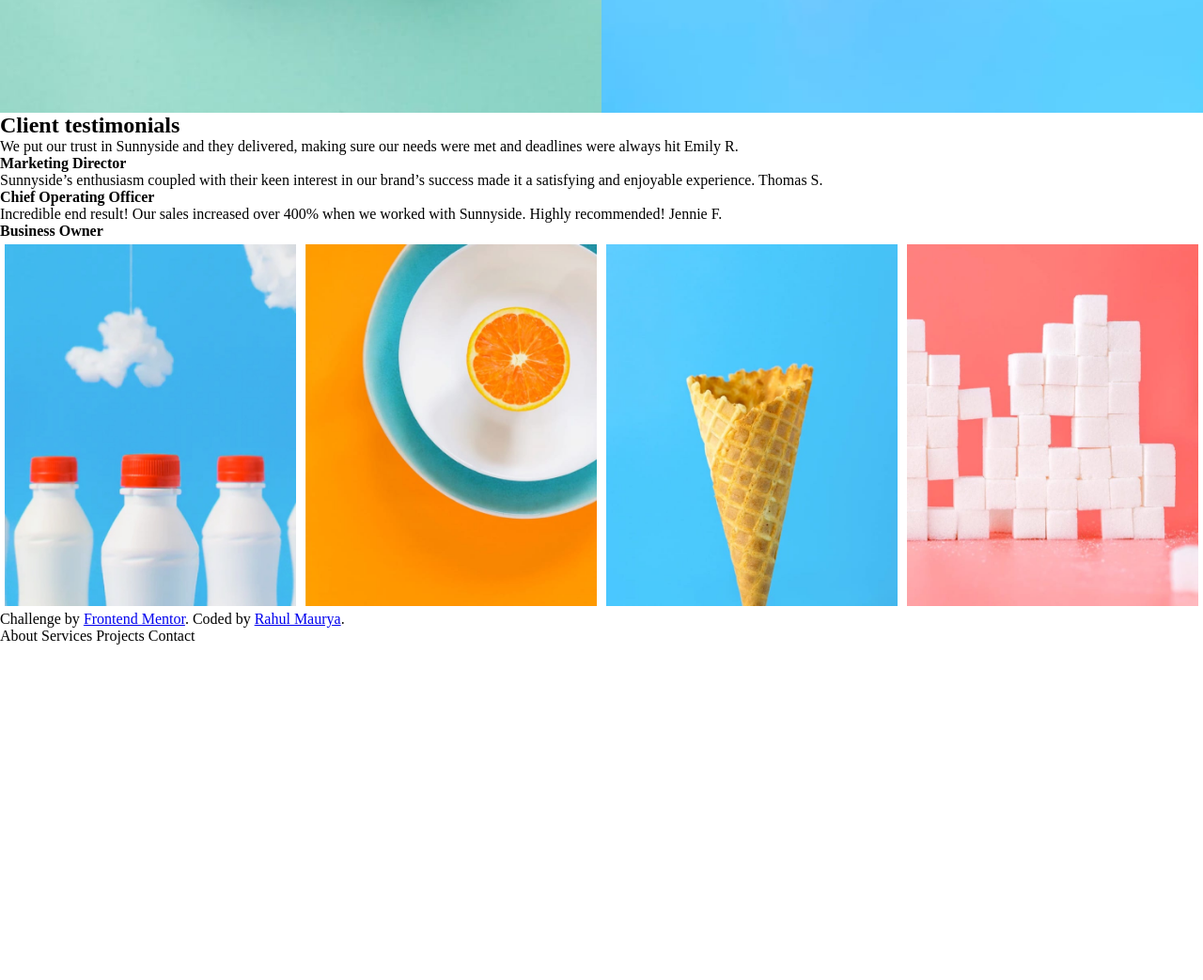
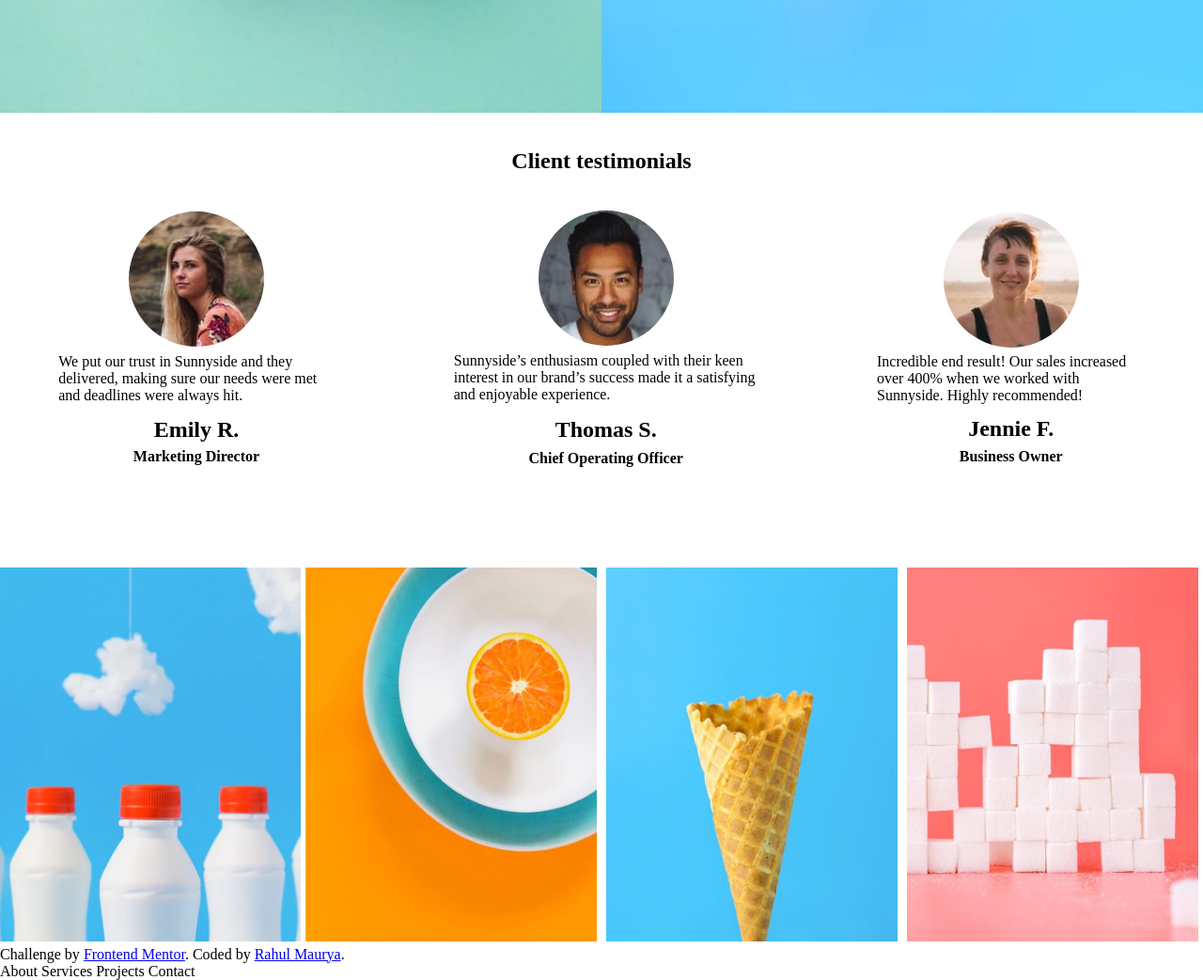
Before and after one commit to CodeBlooded-RahulMaurya/Frontend-Mentors-Projects, a plain HTML site: page sunnyside-agency-landing-page-main/index.html in a window 1280 px wide. Shown: the part 1840-2883 px from the top of the page at 94% size. Before the commit the page ends 2526 px from the top, so only its background shows below. Drawn offline with Linux system fonts and the light colour scheme.

Commit message:
🎨  Done with testimonials part

```diff
--- a/sunnyside-agency-landing-page-main/index.html
+++ b/sunnyside-agency-landing-page-main/index.html
@@ -34,74 +34,84 @@
     </div>
     <div class="d2">
       <div class="d2-a">
-        <h1 class="d2-h">Transform your brand </h1>
-        We are a full-service creative agency specializing
-        in helping brands grow fast. Engage your clients through compelling
-        visuals that do most of the marketing for you.
+        <h1 class="d2-h">Transform your brand</h1>
+        We are a full-service creative agency specializing in helping brands
+        grow fast. Engage your clients through compelling visuals that do most
+        of the marketing for you.
         <div class="d2-learnmore">Learn More</div>
       </div>
-      <div class="d2-b">
-      </div>
+      <div class="d2-b"></div>
     </div>
     <div class="d3">
       <div class="d3-a">
         <!-- <img src="./images/desktop/image-stand-out.jpg" alt="" /> -->
       </div>
       <div class="d3-b">
-        <h1 class="d3-h">
-        Stand out to the right audience</h1>
-         Using a collaborative formula of
-        designers, researchers, photographers, videographers, and copywriters,
-        we’ll build and extend your brand in digital places. <div class="d3-learnmore">Learn More</div>
+        <h1 class="d3-h">Stand out to the right audience</h1>
+        Using a collaborative formula of designers, researchers, photographers,
+        videographers, and copywriters, we’ll build and extend your brand in
+        digital places.
+        <div class="d3-learnmore">Learn More</div>
       </div>
     </div>
     <div class="d4">
       <div class="d4-a">
         <!-- <img src="./images/desktop/image-graphic-design.jpg" alt="" /> -->
-        <div class = 'dp'>
-          <h1 class ='dh'>
-          Graphic design</h1>
-          <div class="d-d">Great design makes you memorable. We deliver artwork
-          that underscores your brand message and captures potential clients’
+        <div class="dp">
+          <h1 class="dh">Graphic design</h1>
+          <div class="d-d">
+            Great design makes you memorable. We deliver artwork that
+            underscores your brand message and captures potential clients’
             attention.
           </div>
         </div>
       </div>
-      <div  class = "d4-b">
+      <div class="d4-b">
         <!-- <img src="./images/desktop/image-photography.jpg" alt="" /> -->
-        <div class = 'dp'>
-          <h1 class ='dh'>
-          Photography </h1>
-          <div class="d-d"> Increase your credibility by getting the most stunning,
-          high-quality photos that improve your business image.
+        <div class="dp">
+          <h1 class="dh">Photography</h1>
+          <div class="d-d">
+            Increase your credibility by getting the most stunning, high-quality
+            photos that improve your business image.
           </div>
         </div>
       </div>
     </div>
     <div class="testimonials">
-      <h2>Client testimonials</h2>
+      <h2 class="tt-h">Client testimonials</h2>
+      <div class="articles">
         <article>
-        We put our trust in Sunnyside and they delivered, making sure our needs
-        were met and deadlines were always hit
-        <author>Emily R. </author>
+          <img src="./images/image-emily.jpg" class="tt-img" alt="" />
+          <div>
+            We put our trust in Sunnyside and they delivered, making sure our
+            needs were met and deadlines were always hit.
+          </div>
+          <h2>Emily R.</h2>
           <h4>Marketing Director</h4>
         </article>
         <article>
-        Sunnyside’s enthusiasm coupled with their keen interest in our brand’s
-        success made it a satisfying and enjoyable experience.
-        <author>Thomas S.</author>
+          <img src="./images/image-thomas.jpg" class="tt-img" alt="" />
+          <div>
+            Sunnyside’s enthusiasm coupled with their keen interest in our
+            brand’s success made it a satisfying and enjoyable experience.
+          </div>
+          <h2>Thomas S.</h2>
           <h4>Chief Operating Officer</h4>
         </article>
         <article>
-        Incredible end result! Our sales increased over 400% when we worked with
-        Sunnyside. Highly recommended!
-        <author>Jennie F. </author>
+          <img src="./images/image-jennie.jpg" class="tt-img" alt="" />
+          <div>
+            Incredible end result! Our sales increased over 400% when we worked
+            with Sunnyside. Highly recommended!
+          </div>
+          <h2>Jennie F.</h2>
           <h4>Business Owner</h4>
         </article>
       </div>
+    </div>
     <div class="d6">
       <img
-        class="d6-img"
+        class="d6-img" id = "d6-img-1"
         src="./images/desktop/image-gallery-milkbottles.jpg"
         alt=""
       />
@@ -116,7 +126,7 @@
         alt=""
       />
       <img
-        class="d6-img"
+        class="d6-img" id = "d6-img-4"
         src="./images/desktop/image-gallery-sugarcubes.jpg"
         alt=""
       />
--- a/sunnyside-agency-landing-page-main/styles/stylesheet.css
+++ b/sunnyside-agency-landing-page-main/styles/stylesheet.css
@@ -140,6 +140,49 @@ padding-bottom: 4%;
   padding: 5px;
 }
 
+.testimonials{
+  width: auto;
+  padding-bottom: 5%;
+}
+
+.articles{
+  display: flex;
+}
+
+article{
+  display: flex;
+  flex-direction: column;
+  align-items: center;
+  justify-content: center;
+  padding: 3%;
+}
+
+
+article > img{
+  border-radius: 50%;
+}
+
+article > div{
+  padding: 2% 7% 2% 7%;
+
+}
+article > h2{
+  padding: 2% 0 2% 0;;
+}
+
+
+.tt-h{
+text-align: center;
+padding-top: 3%;
+}
+
+#d6-img-1{
+  padding-left: 0;
+}
+#d6-img-1{
+  padding-right: 0%;
+}
+
 /* .attribution {
         font-size: 11px;
         text-align: center;
```
Lines whose indentation alone changed are shown as unchanged.
